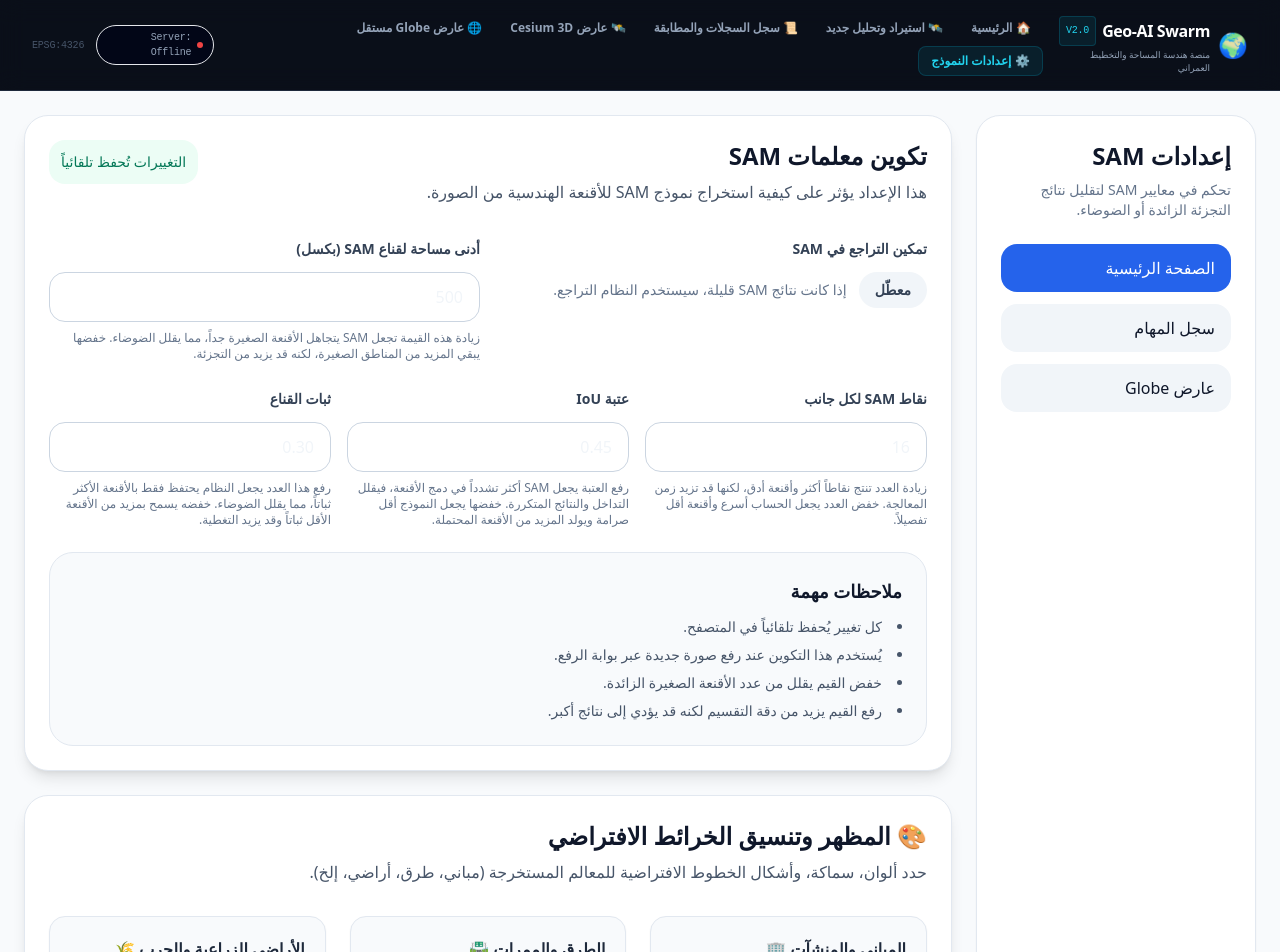
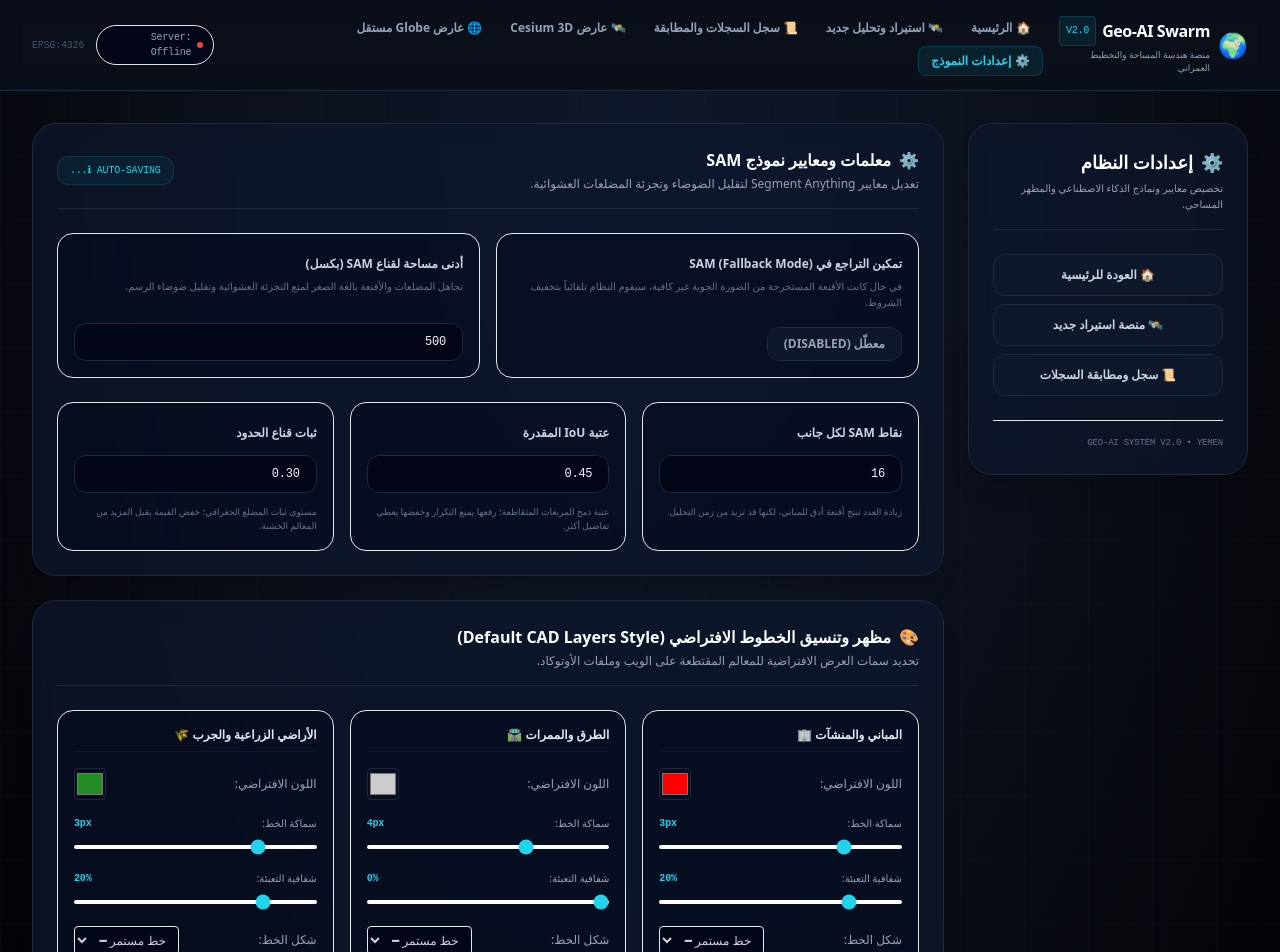
Before and after one commit to zly207251-commits/landCladdificationProject, a Next.js app in the folder land-classification-frontend/: page /settings in a window 1280 px wide. Shown: the top 952 px of the page. Built offline with nearby package versions, Linux system fonts and the light colour scheme; no server answers.

Commit message:
Overhaul settings page to fit cyber-dark CAD theme and fix server online ping URL

```diff
--- a/land-classification-frontend/app/components/HudNavigation.tsx
+++ b/land-classification-frontend/app/components/HudNavigation.tsx
@@ -13,7 +13,7 @@ export default function HudNavigation() {
   useEffect(() => {
     const checkServer = async () => {
       try {
-        const resp = await fetch(`${API_CONFIG.baseURL}/tasks`, { method: "GET" });
+        const resp = await fetch(API_CONFIG.baseURL, { method: "GET", cache: "no-store" });
         setServerOnline(resp.ok);
       } catch {
         setServerOnline(false);
--- a/land-classification-frontend/app/settings/page.tsx
+++ b/land-classification-frontend/app/settings/page.tsx
@@ -89,88 +89,108 @@ export default function SettingsPage() {
   };
 
   return (
-    <main className="min-h-screen bg-slate-50 p-4 md:p-6">
-      <div className="max-w-7xl mx-auto grid gap-6 lg:grid-cols-[280px_1fr]">
-        <aside className="rounded-3xl bg-white border border-slate-200 p-6 shadow-sm">
-          <div className="mb-6">
-            <h1 className="text-2xl font-bold text-slate-900">إعدادات SAM</h1>
-            <p className="mt-2 text-sm text-slate-500">تحكم في معايير SAM لتقليل نتائج التجزئة الزائدة أو الضوضاء.</p>
+    <main className="min-h-screen bg-[#0b0f19] bg-[radial-gradient(ellipse_at_top,_var(--tw-gradient-stops))] from-slate-900 via-[#0b0f19] to-black p-4 md:p-8 relative">
+      <div className="absolute inset-0 bg-[linear-gradient(to_right,#1e293b1a_1px,transparent_1px),linear-gradient(to_bottom,#1e293b1a_1px,transparent_1px)] bg-[size:4rem_4rem] pointer-events-none"></div>
+
+      <div className="max-w-7xl mx-auto grid gap-6 lg:grid-cols-[280px_1fr] relative z-10">
+
+        {/* القائمة الجانبية */}
+        <aside className="engineering-glass p-6 rounded-3xl border border-slate-800 shadow-xl flex flex-col justify-between h-fit gap-6">
+          <div>
+            <div className="mb-6 border-b border-slate-800 pb-4">
+              <h1 className="text-lg font-bold text-white flex items-center gap-2">
+                <span>⚙️</span> إعدادات النظام
+              </h1>
+              <p className="text-[10px] text-slate-400 mt-1 leading-relaxed">تخصيص معايير ونماذج الذكاء الاصطناعي والمظهر المساحي.</p>
+            </div>
+            <nav className="space-y-2">
+              <Link href="/" className="block text-center text-xs font-semibold px-4 py-3 bg-slate-900 border border-slate-800 hover:border-slate-750 text-slate-300 rounded-xl transition">
+                🏠 العودة للرئيسية
+              </Link>
+              <Link href="/survey" className="block text-center text-xs font-semibold px-4 py-3 bg-slate-900 border border-slate-800 hover:border-slate-750 text-slate-300 rounded-xl transition">
+                🛰️ منصة استيراد جديد
+              </Link>
+              <Link href="/history" className="block text-center text-xs font-semibold px-4 py-3 bg-slate-900 border border-slate-800 hover:border-slate-750 text-slate-300 rounded-xl transition">
+                📜 سجل ومطابقة السجلات
+              </Link>
+            </nav>
           </div>
-          <nav className="space-y-3">
-            <Link href="/" className="block rounded-2xl bg-blue-600 px-4 py-3 text-white hover:bg-blue-700 transition">
-              الصفحة الرئيسية
-            </Link>
-            <Link href="/history" className="block rounded-2xl bg-slate-100 px-4 py-3 text-slate-900 hover:bg-slate-200 transition">
-              سجل المهام
-            </Link>
-            <Link href="/globe" className="block rounded-2xl bg-slate-100 px-4 py-3 text-slate-900 hover:bg-slate-200 transition">
-              عارض Globe
-            </Link>
-          </nav>
+          <div className="text-[9px] text-slate-500 font-mono-tech border-t border-slate-850 pt-4">
+            GEO-AI SYSTEM V2.0 • YEMEN
+          </div>
         </aside>
 
+        {/* لوحة التحكم بالإعدادات */}
         <section className="space-y-6">
-          <div className="rounded-3xl bg-white p-6 shadow-lg border border-slate-200">
-            <div className="flex flex-col gap-4 md:flex-row md:items-start md:justify-between">
+          <div className="engineering-glass glass-glow-cyan p-6 rounded-3xl border border-slate-800 shadow-xl relative">
+            <div className="flex flex-col gap-4 md:flex-row md:items-center md:justify-between border-b border-slate-800 pb-4 mb-6">
               <div>
-                <h2 className="text-2xl font-semibold text-slate-900">تكوين معلمات SAM</h2>
-                <p className="mt-2 text-slate-600">هذا الإعداد يؤثر على كيفية استخراج نموذج SAM للأقنعة الهندسية من الصورة.</p>
+                <h2 className="text-base font-bold text-white flex items-center gap-2">
+                  <span>⚙️</span> معلمات ومعايير نموذج SAM
+                </h2>
+                <p className="text-xs text-slate-400 mt-1">تعديل معايير Segment Anything لتقليل الضوضاء وتجزئة المضلعات العشوائية.</p>
               </div>
-              <div className="rounded-2xl bg-emerald-50 p-3 text-emerald-700 text-sm font-medium">
-                {saved ? 'تم حفظ الإعدادات محلياً' : 'التغييرات تُحفظ تلقائياً'}
+              <div className={`px-3 py-1.5 rounded-xl text-[10px] font-mono-tech ${saved ? 'bg-emerald-950/40 border border-emerald-900/40 text-emerald-400' : 'bg-cyan-950/40 border border-cyan-800/40 text-cyan-400'}`}>
+                {saved ? '✓ AUTOSAVED TO LOCAL' : 'ℹ AUTO-SAVING...'}
               </div>
             </div>
 
-            <div className="mt-8 grid gap-6">
+            <div className="grid gap-6">
               <div className="grid gap-4 lg:grid-cols-2">
-                <label className="block">
-                  <span className="text-sm font-semibold text-slate-700">تمكين التراجع في SAM</span>
-                  <div className="mt-3 flex items-center gap-3">
+                <div className="bg-slate-950/40 p-4 border border-slate-850 rounded-2xl flex flex-col justify-between">
+                  <div>
+                    <span className="text-xs font-bold text-slate-300">تمكين التراجع في SAM (Fallback Mode)</span>
+                    <p className="text-[10px] text-slate-500 mt-1 leading-relaxed">
+                      في حال كانت الأقنعة المستخرجة من الصورة الجوية غير كافية، سيقوم النظام تلقائياً بتخفيف الشروط.
+                    </p>
+                  </div>
+                  <div className="mt-4 flex items-center gap-3">
                     <button
                       type="button"
                       onClick={() => update("samUseFallback", !settings.samUseFallback)}
-                      className={`inline-flex items-center justify-center rounded-full px-4 py-2 text-sm font-semibold transition ${settings.samUseFallback ? 'bg-blue-600 text-white' : 'bg-slate-100 text-slate-700 hover:bg-slate-200'}`}
+                      className={`px-4 py-2 text-xs font-bold rounded-xl transition ${settings.samUseFallback ? 'bg-cyan-600 text-slate-950' : 'bg-slate-900 border border-slate-800 text-slate-400 hover:text-white'}`}
                     >
-                      {settings.samUseFallback ? 'مفعّل' : 'معطّل'}
+                      {settings.samUseFallback ? 'مفعّل (ACTIVE)' : 'معطّل (DISABLED)'}
                     </button>
-                    <span className="text-sm text-slate-500">إذا كانت نتائج SAM قليلة، سيستخدم النظام التراجع.</span>
                   </div>
-                </label>
+                </div>
 
-                <label className="block">
-                  <span className="text-sm font-semibold text-slate-700">أدنى مساحة لقناع SAM (بكسل)</span>
+                <div className="bg-slate-950/40 p-4 border border-slate-850 rounded-2xl flex flex-col justify-between">
+                  <div>
+                    <span className="text-xs font-bold text-slate-300">أدنى مساحة لقناع SAM (بكسل)</span>
+                    <p className="text-[10px] text-slate-500 mt-1 leading-relaxed">
+                      تجاهل المضلعات والأقنعة بالغة الصغر لمنع التجزئة العشوائية وتقليل ضوضاء الرسم.
+                    </p>
+                  </div>
                   <input
                     type="number"
                     min="10"
                     step="10"
                     value={settings.samMinMaskRegionArea}
                     onChange={(e) => update("samMinMaskRegionArea", e.target.value)}
-                    className="mt-3 w-full rounded-2xl border border-slate-300 px-4 py-3 focus:border-blue-500 focus:ring-2 focus:ring-blue-100"
+                    className="mt-4 w-full bg-slate-950 border border-slate-800 text-slate-100 rounded-xl px-4 py-2.5 text-xs font-mono-tech focus:border-cyan-500 focus:outline-none"
                   />
-                  <p className="mt-2 text-xs text-slate-500">
-                    زيادة هذه القيمة تجعل SAM يتجاهل الأقنعة الصغيرة جداً، مما يقلل الضوضاء. خفضها يبقي المزيد من المناطق الصغيرة، لكنه قد يزيد من التجزئة.
-                  </p>
-                </label>
+                </div>
               </div>
 
               <div className="grid gap-4 lg:grid-cols-3">
-                <label className="block">
-                  <span className="text-sm font-semibold text-slate-700">نقاط SAM لكل جانب</span>
+                <div className="bg-slate-950/40 p-4 border border-slate-850 rounded-2xl space-y-3">
+                  <span className="text-xs font-bold text-slate-300">نقاط SAM لكل جانب</span>
                   <input
                     type="number"
                     min="4"
                     step="1"
                     value={settings.samPointsPerSide}
                     onChange={(e) => update("samPointsPerSide", e.target.value)}
-                    className="mt-3 w-full rounded-2xl border border-slate-300 px-4 py-3 focus:border-blue-500 focus:ring-2 focus:ring-blue-100"
+                    className="w-full bg-slate-950 border border-slate-800 text-slate-100 rounded-xl px-4 py-2.5 text-xs font-mono-tech focus:border-cyan-500 focus:outline-none"
                   />
-                  <p className="mt-2 text-xs text-slate-500">
-                    زيادة العدد تنتج نقاطاً أكثر وأقنعة أدق، لكنها قد تزيد زمن المعالجة. خفض العدد يجعل الحساب أسرع وأقنعة أقل تفصيلاً.
+                  <p className="text-[9px] text-slate-500 leading-relaxed">
+                    زيادة العدد تنتج أقنعة أدق للمباني، لكنها قد تزيد من زمن التحليل.
                   </p>
-                </label>
+                </div>
 
-                <label className="block">
-                  <span className="text-sm font-semibold text-slate-700">عتبة IoU</span>
+                <div className="bg-slate-950/40 p-4 border border-slate-850 rounded-2xl space-y-3">
+                  <span className="text-xs font-bold text-slate-300">عتبة IoU المقدرة</span>
                   <input
                     type="number"
                     min="0.1"
@@ -178,15 +198,15 @@ export default function SettingsPage() {
                     step="0.01"
                     value={settings.samPredIoUThresh}
                     onChange={(e) => update("samPredIoUThresh", e.target.value)}
-                    className="mt-3 w-full rounded-2xl border border-slate-300 px-4 py-3 focus:border-blue-500 focus:ring-2 focus:ring-blue-100"
+                    className="w-full bg-slate-950 border border-slate-800 text-slate-100 rounded-xl px-4 py-2.5 text-xs font-mono-tech focus:border-cyan-500 focus:outline-none"
                   />
-                  <p className="mt-2 text-xs text-slate-500">
-                    رفع العتبة يجعل SAM أكثر تشدداً في دمج الأقنعة، فيقلل التداخل والنتائج المتكررة. خفضها يجعل النموذج أقل صرامة ويولد المزيد من الأقنعة المحتملة.
+                  <p className="text-[9px] text-slate-500 leading-relaxed">
+                    عتبة دمج المربعات المتقاطعة؛ رفعها يمنع التكرار وخفضها يعطي تفاصيل أكثر.
                   </p>
-                </label>
+                </div>
 
-                <label className="block">
-                  <span className="text-sm font-semibold text-slate-700">ثبات القناع</span>
+                <div className="bg-slate-950/40 p-4 border border-slate-850 rounded-2xl space-y-3">
+                  <span className="text-xs font-bold text-slate-300">ثبات قناع الحدود</span>
                   <input
                     type="number"
                     min="0.0"
@@ -194,31 +214,26 @@ export default function SettingsPage() {
                     step="0.01"
                     value={settings.samStabilityScoreThresh}
                     onChange={(e) => update("samStabilityScoreThresh", e.target.value)}
-                    className="mt-3 w-full rounded-2xl border border-slate-300 px-4 py-3 focus:border-blue-500 focus:ring-2 focus:ring-blue-100"
+                    className="w-full bg-slate-950 border border-slate-800 text-slate-100 rounded-xl px-4 py-2.5 text-xs font-mono-tech focus:border-cyan-500 focus:outline-none"
                   />
-                  <p className="mt-2 text-xs text-slate-500">
-                    رفع هذا العدد يجعل النظام يحتفظ فقط بالأقنعة الأكثر ثباتاً، مما يقلل الضوضاء. خفضه يسمح بمزيد من الأقنعة الأقل ثباتاً وقد يزيد التغطية.
+                  <p className="text-[9px] text-slate-500 leading-relaxed">
+                    مستوى ثبات المضلع الجغرافي؛ خفض القيمة يقبل المزيد من المعالم الخشنة.
                   </p>
-                </label>
-              </div>
-
-              <div className="rounded-3xl bg-slate-50 p-6 border border-slate-200">
-                <h3 className="text-lg font-semibold text-slate-900">ملاحظات مهمة</h3>
-                <ul className="mt-3 space-y-2 text-sm text-slate-600 list-disc list-inside">
-                  <li>كل تغيير يُحفظ تلقائياً في المتصفح.</li>
-                  <li>يُستخدم هذا التكوين عند رفع صورة جديدة عبر بوابة الرفع.</li>
-                  <li>خفض القيم يقلل من عدد الأقنعة الصغيرة الزائدة.</li>
-                  <li>رفع القيم يزيد من دقة التقسيم لكنه قد يؤدي إلى نتائج أكبر.</li>
-                </ul>
+                </div>
               </div>
             </div>
           </div>
 
-          <div className="rounded-3xl bg-white p-6 shadow-lg border border-slate-200 mt-6">
-            <h2 className="text-2xl font-semibold text-slate-900">🎨 المظهر وتنسيق الخرائط الافتراضي</h2>
-            <p className="mt-2 text-slate-600">حدد ألوان، سماكة، وأشكال الخطوط الافتراضية للمعالم المستخرجة (مباني، طرق، أراضي، إلخ).</p>
+          {/* تنسيق الألوان والمظهر */}
+          <div className="engineering-glass glass-glow-cyan p-6 rounded-3xl border border-slate-800 shadow-xl relative">
+            <div className="border-b border-slate-800 pb-4 mb-6">
+              <h2 className="text-base font-bold text-white flex items-center gap-2">
+                <span>🎨</span> مظهر وتنسيق الخطوط الافتراضي (Default CAD Layers Style)
+              </h2>
+              <p className="text-xs text-slate-400 mt-1">تحديد سمات العرض الافتراضية للمعالم المقتطعة على الويب وملفات الأوتوكاد.</p>
+            </div>
 
-            <div className="mt-8 grid gap-6 md:grid-cols-2 lg:grid-cols-3">
+            <div className="grid gap-4 md:grid-cols-2 lg:grid-cols-3">
               {Object.entries({
                 buildings: { label: "المباني والمنشآت 🏢", key: "buildings" },
                 roads: { label: "الطرق والممرات 🛣️", key: "roads" },
@@ -229,23 +244,23 @@ export default function SettingsPage() {
               }).map(([key, item]) => {
                 const cfg = customStyles[key] || { color: "#cccccc", width: 2, dash: "solid", fillOpacity: 0.1 };
                 return (
-                  <div key={key} className="bg-slate-50 p-5 rounded-2xl border border-slate-200 shadow-sm space-y-4">
-                    <div className="font-semibold text-slate-800 border-b pb-2 mb-2">{item.label}</div>
+                  <div key={key} className="bg-slate-950/40 p-4 border border-slate-850 rounded-2xl space-y-4">
+                    <div className="font-bold text-slate-200 text-xs border-b border-slate-900 pb-2 mb-2">{item.label}</div>
 
-                    <div className="flex justify-between items-center">
-                      <span className="text-sm text-slate-600">اللون الافتراضي:</span>
+                    <div className="flex justify-between items-center text-xs">
+                      <span className="text-slate-400">اللون الافتراضي:</span>
                       <input
                         type="color"
                         value={cfg.color}
                         onChange={(e) => updateGlobalStyle(key, "color", e.target.value)}
-                        className="w-10 h-8 rounded border cursor-pointer p-0"
+                        className="w-8 h-8 rounded border border-slate-800 cursor-pointer p-0 bg-transparent"
                       />
                     </div>
 
                     <div className="space-y-1">
-                      <div className="flex justify-between text-xs text-slate-600">
+                      <div className="flex justify-between text-[10px] text-slate-400">
                         <span>سماكة الخط:</span>
-                        <span className="font-bold">{cfg.width}px</span>
+                        <span className="font-bold font-mono-tech text-cyan-400">{cfg.width}px</span>
                       </div>
                       <input
                         type="range"
@@ -253,14 +268,14 @@ export default function SettingsPage() {
                         max="10"
                         value={cfg.width}
                         onChange={(e) => updateGlobalStyle(key, "width", parseInt(e.target.value))}
-                        className="w-full h-1.5 bg-slate-200 rounded-lg appearance-none cursor-pointer"
+                        className="w-full h-1 bg-slate-850 rounded-lg appearance-none cursor-pointer accent-cyan-400"
                       />
                     </div>
 
                     <div className="space-y-1">
-                      <div className="flex justify-between text-xs text-slate-600">
+                      <div className="flex justify-between text-[10px] text-slate-400">
                         <span>شفافية التعبئة:</span>
-                        <span className="font-bold">{Math.round(cfg.fillOpacity * 100)}%</span>
+                        <span className="font-bold font-mono-tech text-cyan-400">{Math.round(cfg.fillOpacity * 100)}%</span>
                       </div>
                       <input
                         type="range"
@@ -269,16 +284,16 @@ export default function SettingsPage() {
                         step="0.05"
                         value={cfg.fillOpacity}
                         onChange={(e) => updateGlobalStyle(key, "fillOpacity", parseFloat(e.target.value))}
-                        className="w-full h-1.5 bg-slate-200 rounded-lg appearance-none cursor-pointer"
+                        className="w-full h-1 bg-slate-850 rounded-lg appearance-none cursor-pointer accent-cyan-400"
                       />
                     </div>
 
-                    <div className="flex justify-between items-center">
-                      <span className="text-sm text-slate-600">شكل الخط:</span>
+                    <div className="flex justify-between items-center text-xs">
+                      <span className="text-slate-400">شكل الخط:</span>
                       <select
                         value={cfg.dash}
                         onChange={(e) => updateGlobalStyle(key, "dash", e.target.value)}
-                        className="bg-white text-slate-700 px-2 py-1 rounded border text-sm focus:outline-none focus:border-blue-500"
+                        className="bg-slate-950 text-slate-300 border border-slate-850 px-2 py-1 rounded text-xs focus:outline-none"
                       >
                         <option value="solid">خط مستمر ━</option>
                         <option value="dashed">متقطع ╌</option>
```
Also changed, not shown: land-classification-frontend/app/page.tsx (+21 -3 lines).
